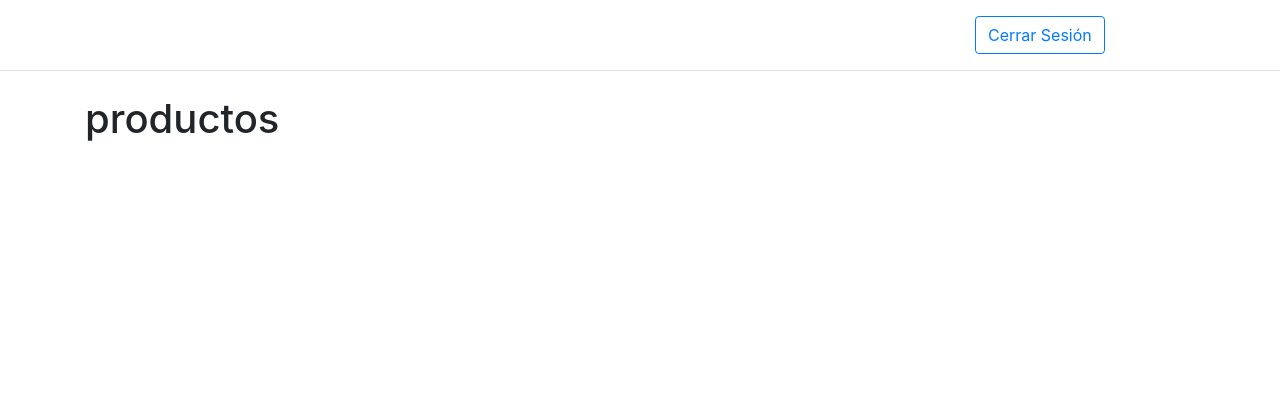
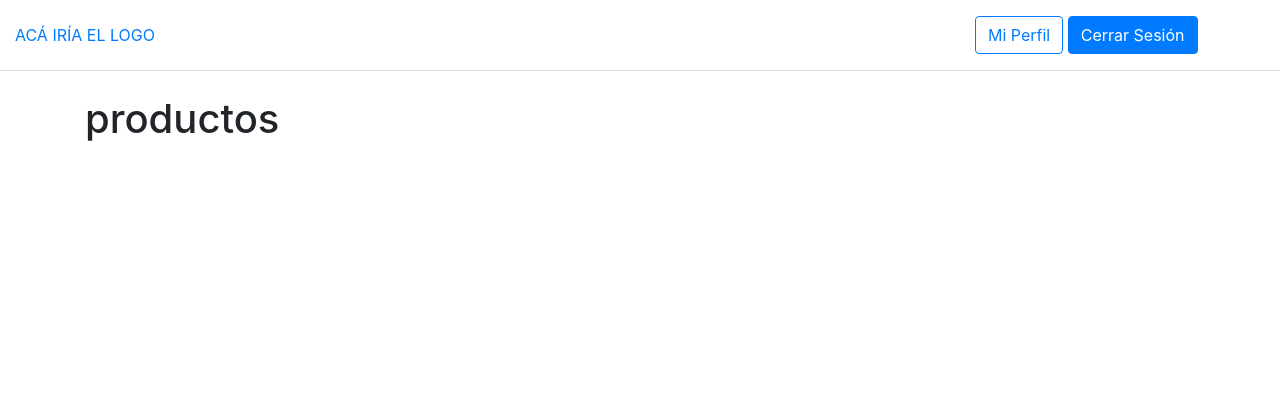
Before and after one commit to FedeU18/TPF-PWD, a PHP site: page /Vista/productos/productos.php in a window 1280 px wide. Shown: the top 420 px of the page. Run offline with PHP 8.4, Linux system fonts and the light colour scheme; the visitor is signed in with stand-in values (Sample User, id 1).

Commit message:
arreglos y conexion de la pagina

```diff
--- a/estructura/header.php
+++ b/estructura/header.php
@@ -14,6 +14,7 @@
 <body class="d-flex flex-column min-vh-100"> <!-- Añadir min-vh-100 al body -->
   <header class="d-flex flex-wrap align-items-center justify-content-center justify-content-md-between py-3 mb-4 border-bottom">
     <div class="col-md-3 mb-2 mb-md-0">
+      <a href="../inicio/inicio.php">ACÁ IRÍA EL LOGO</a>
     </div>
     <div class="col-md-3 text-end">
       <a href="../login/login.php" type="button" class="btn btn-outline-primary me-2">Inicar Sesión</a>
--- a/estructura/headerSeguro.php
+++ b/estructura/headerSeguro.php
@@ -23,9 +23,11 @@ if ($resp) {
 <body class="d-flex flex-column min-vh-100">
   <header class="d-flex flex-wrap align-items-center justify-content-center justify-content-md-between py-3 mb-4 border-bottom">
     <div class="col-md-3 mb-2 mb-md-0">
+      <a href="../productos/productos.php">ACÁ IRÍA EL LOGO</a>
     </div>
     <div class="col-md-3 text-end">
-      <button type="button" class="btn btn-outline-primary me-2">Cerrar Sesión</button>
+      <a href="../perfil/" type="button" class="btn btn-outline-primary me-2">Mi Perfil</a>
+      <a href="../login/login.php" type="button" class="btn btn-primary">Cerrar Sesión</a>
     </div>
   </header>
   <div class="container mb-5">
```
Also changed, not shown: Vista/perfil/action.php (+3 -5 lines), Vista/perfil/index.php (+6 -14 lines).
